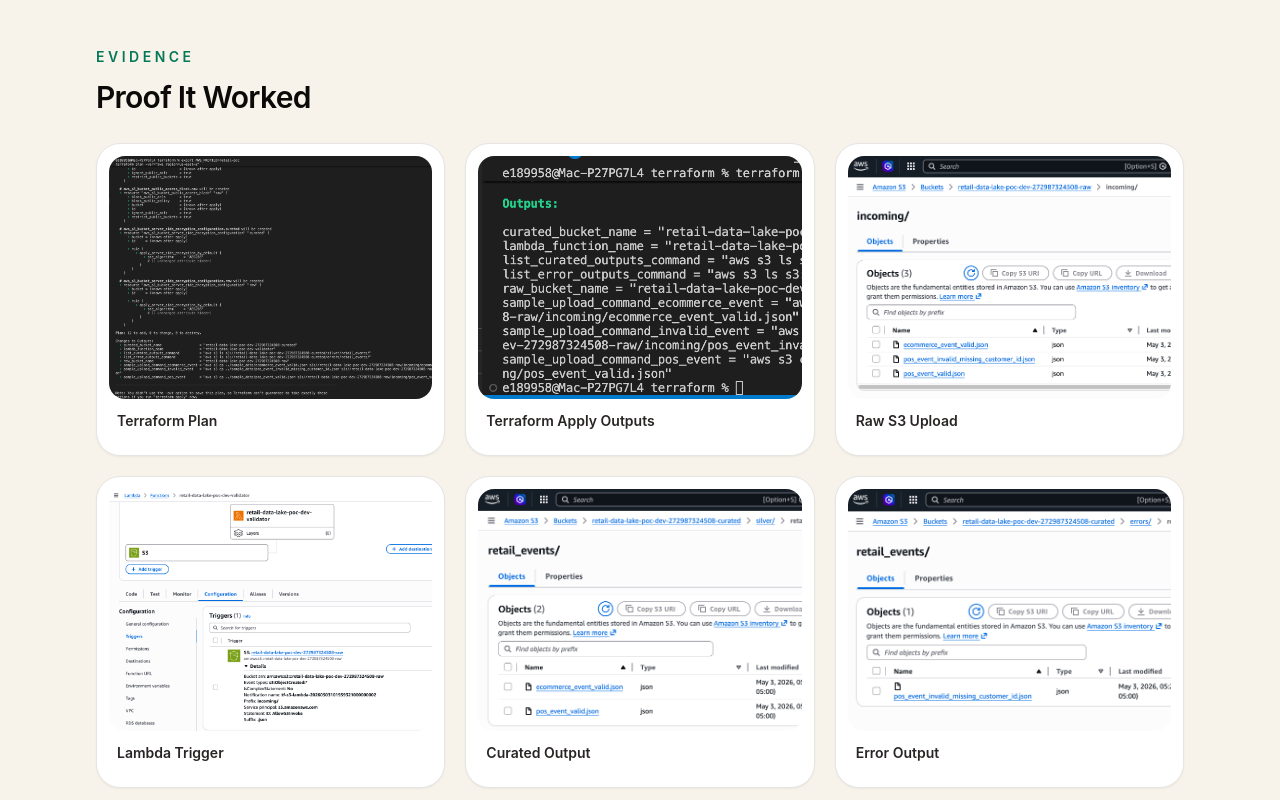
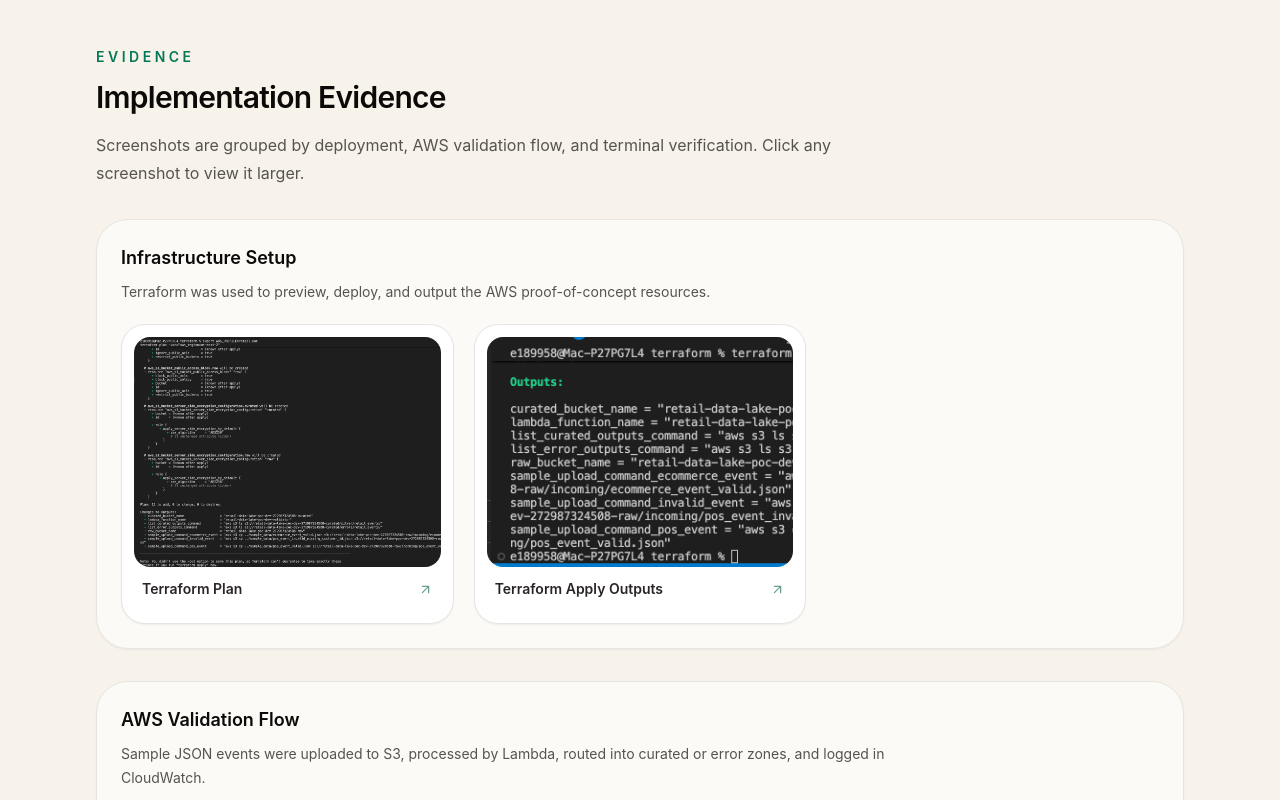
Before and after one commit to jenniferarias414/portfolio-v2, a React (Vite) app: page /case-studies/retail-data-lake-system-design in a window 1280 px wide. Shown: the part 3300-4100 px from the top of the page. Built offline with nearby package versions, Linux system fonts and the light colour scheme.

Commit message:
Add retail data lake case study experience

```diff
--- a/src/App.jsx
+++ b/src/App.jsx
@@ -1,12 +1,25 @@
-import { BrowserRouter, Route, Routes } from "react-router-dom";
+import { useEffect } from "react";
+import { BrowserRouter, Route, Routes, useLocation } from "react-router-dom";
 import Home from "./pages/Home.jsx";
 import RetailDataLakeCaseStudy from "./pages/RetailDataLakeCaseStudy.jsx";
 
 const routerBasename = import.meta.env.BASE_URL.replace(/\/$/, "");
 
+function ScrollToTop() {
+  const { hash, pathname } = useLocation();
+
+  useEffect(() => {
+    if (hash) return;
+    window.scrollTo({ top: 0, left: 0, behavior: "instant" });
+  }, [hash, pathname]);
+
+  return null;
+}
+
 function App() {
   return (
     <BrowserRouter basename={routerBasename}>
+      <ScrollToTop />
       <Routes>
         <Route path="/" element={<Home />} />
         <Route path="/case-studies/retail-data-lake-system-design" element={<RetailDataLakeCaseStudy />} />
--- /dev/null
+++ b/src/components/ImageLightbox.jsx
@@ -0,0 +1,68 @@
+import { ChevronLeft, ChevronRight, X } from "lucide-react";
+import { useEffect } from "react";
+
+function ImageLightbox({ image, onClose, onNext, onPrevious, hasMultiple = false }) {
+  useEffect(() => {
+    if (!image) return undefined;
+
+    const handleKeyDown = (event) => {
+      if (event.key === "Escape") onClose();
+      if (event.key === "ArrowRight" && hasMultiple) onNext();
+      if (event.key === "ArrowLeft" && hasMultiple) onPrevious();
+    };
+
+    document.addEventListener("keydown", handleKeyDown);
+    return () => document.removeEventListener("keydown", handleKeyDown);
+  }, [hasMultiple, image, onClose, onNext, onPrevious]);
+
+  if (!image) return null;
+
+  return (
+    <div
+      className="fixed inset-0 z-[100] flex items-center justify-center bg-stone-950/85 px-4 py-6 backdrop-blur-sm"
+      onMouseDown={onClose}
+      role="dialog"
+      aria-modal="true"
+      aria-label={image.title}
+    >
+      <div className="relative flex max-h-full w-full max-w-6xl flex-col" onMouseDown={(event) => event.stopPropagation()}>
+        <button
+          type="button"
+          onClick={onClose}
+          className="absolute -top-3 right-0 z-10 inline-flex h-10 w-10 items-center justify-center rounded-full bg-white text-stone-900 shadow-lg transition hover:bg-emerald-50 focus:outline-none focus:ring-2 focus:ring-emerald-300 md:-right-3"
+          aria-label="Close screenshot preview"
+        >
+          <X size={18} />
+        </button>
+
+        {hasMultiple && (
+          <>
+            <button
+              type="button"
+              onClick={onPrevious}
+              className="absolute left-2 top-1/2 z-10 hidden h-11 w-11 -translate-y-1/2 items-center justify-center rounded-full bg-white/90 text-stone-900 shadow-lg transition hover:bg-emerald-50 focus:outline-none focus:ring-2 focus:ring-emerald-300 md:inline-flex"
+              aria-label="Previous screenshot"
+            >
+              <ChevronLeft size={20} />
+            </button>
+            <button
+              type="button"
+              onClick={onNext}
+              className="absolute right-2 top-1/2 z-10 hidden h-11 w-11 -translate-y-1/2 items-center justify-center rounded-full bg-white/90 text-stone-900 shadow-lg transition hover:bg-emerald-50 focus:outline-none focus:ring-2 focus:ring-emerald-300 md:inline-flex"
+              aria-label="Next screenshot"
+            >
+              <ChevronRight size={20} />
+            </button>
+          </>
+        )}
+
+        <figure className="overflow-hidden rounded-3xl border border-white/15 bg-white p-3 shadow-2xl shadow-black/30">
+          <img src={image.src} alt={image.title} className="max-h-[78vh] w-full rounded-2xl object-contain" />
+          <figcaption className="px-2 pb-1 pt-3 text-sm font-semibold text-stone-800">{image.title}</figcaption>
+        </figure>
+      </div>
+    </div>
+  );
+}
+
+export default ImageLightbox;
--- a/src/pages/RetailDataLakeCaseStudy.jsx
+++ b/src/pages/RetailDataLakeCaseStudy.jsx
@@ -1,5 +1,7 @@
 import { ArrowLeft, ArrowUpRight, CheckCircle2, GitBranch } from "lucide-react";
+import { useMemo, useState } from "react";
 import { Link } from "react-router-dom";
+import ImageLightbox from "../components/ImageLightbox.jsx";
 
 const githubUrl = "https://github.com/jenniferarias414/retail-data-lake-system-design/tree/main";
 const imageBase = `${import.meta.env.BASE_URL}case-study-images/retail-data-lake/`;
@@ -16,16 +18,36 @@
   "PII masking and error routing",
 ];
 
-const proofImages = [
+const evidenceGroups = [
+  {
+    title: "Infrastructure Setup",
+    description: "Terraform was used to preview, deploy, and output the AWS proof-of-concept resources.",
+    images: [
       { title: "Terraform Plan", src: "terraform-plan.png" },
       { title: "Terraform Apply Outputs", src: "terraform-apply.png" },
+    ],
+  },
+  {
+    title: "AWS Validation Flow",
+    description:
+      "Sample JSON events were uploaded to S3, processed by Lambda, routed into curated or error zones, and logged in CloudWatch.",
+    images: [
       { title: "Raw S3 Upload", src: "raw-s3-upload.png" },
       { title: "Lambda Trigger", src: "lambda-trigger.png" },
       { title: "Curated Output", src: "curated-output.png" },
       { title: "Error Output", src: "error-output.png" },
       { title: "CloudWatch Logs", src: "cloudwatch-logs.png" },
+    ],
+  },
+  {
+    title: "Terminal Verification",
+    description:
+      "The terminal output confirms valid records were masked and routed to the Silver path, while invalid records were routed to the error path with validation metadata.",
+    images: [
       { title: "Valid Terminal Output", src: "terminal-valid-output.png" },
       { title: "Invalid Terminal Output", src: "terminal-invalid-output.png" },
+    ],
+  },
 ];
 
 const skills = [
@@ -55,8 +77,26 @@
 }
 
 function RetailDataLakeCaseStudy() {
+  const [activeImageIndex, setActiveImageIndex] = useState(null);
+  const evidenceImages = useMemo(
+    () => evidenceGroups.flatMap((group) => group.images.map((image) => ({ ...image, src: `${imageBase}${image.src}` }))),
+    []
+  );
+  const activeImage = activeImageIndex === null ? null : evidenceImages[activeImageIndex];
+  const showNextImage = () => setActiveImageIndex((index) => (index === null ? 0 : (index + 1) % evidenceImages.length));
+  const showPreviousImage = () =>
+    setActiveImageIndex((index) => (index === null ? evidenceImages.length - 1 : (index - 1 + evidenceImages.length) % evidenceImages.length));
+
   return (
     <main className="min-h-screen bg-[#f7f3ea] text-stone-950">
+      <ImageLightbox
+        image={activeImage}
+        hasMultiple={evidenceImages.length > 1}
+        onClose={() => setActiveImageIndex(null)}
+        onNext={showNextImage}
+        onPrevious={showPreviousImage}
+      />
+
       <section className="px-5 pb-16 pt-10 md:px-8 md:pb-20 md:pt-14">
         <div className="mx-auto max-w-6xl">
           <Link to="/#projects" className="inline-flex items-center gap-2 text-sm font-semibold text-emerald-900 transition hover:text-stone-950">
@@ -86,10 +126,10 @@
                 A practical architecture story: business requirements, future-state AWS design, infrastructure-as-code, and a working validation slice.
               </p>
               <div className="mt-6 flex flex-wrap gap-3">
-                <a href={githubUrl} target="_blank" rel="noreferrer" className="inline-flex items-center gap-2 rounded-full bg-emerald-900 px-4 py-2 text-sm font-semibold text-white shadow-sm shadow-emerald-950/10 transition hover:bg-stone-950">
+                <a href={githubUrl} target="_blank" rel="noreferrer" className="inline-flex items-center gap-2 rounded-full bg-emerald-900 px-4 py-2 text-sm font-semibold text-white shadow-sm shadow-emerald-950/10 transition-all duration-200 hover:-translate-y-0.5 hover:bg-stone-950 hover:shadow-md focus:outline-none focus:ring-2 focus:ring-emerald-700 focus:ring-offset-2">
                   <GitBranch size={16} /> View GitHub Repo
                 </a>
-                <Link to="/#projects" className="inline-flex items-center gap-2 rounded-full border border-stone-300 bg-white/75 px-4 py-2 text-sm font-semibold text-stone-800 transition hover:border-emerald-800 hover:bg-emerald-50 hover:text-emerald-900">
+                <Link to="/#projects" className="inline-flex items-center gap-2 rounded-full border border-stone-300 bg-white/75 px-4 py-2 text-sm font-semibold text-stone-800 transition-all duration-200 hover:-translate-y-0.5 hover:border-emerald-800 hover:bg-emerald-50 hover:text-emerald-900 focus:outline-none focus:ring-2 focus:ring-emerald-700 focus:ring-offset-2">
                   Back to Projects
                 </Link>
               </div>
@@ -160,13 +200,46 @@
         </div>
       </Section>
 
-      <Section eyebrow="Evidence" title="Proof It Worked">
+      <Section eyebrow="Evidence" title="Implementation Evidence">
+        <p className="-mt-3 mb-8 max-w-3xl text-base leading-7 text-stone-600">
+          Screenshots are grouped by deployment, AWS validation flow, and terminal verification. Click any screenshot to view it larger.
+        </p>
+        <div className="space-y-8">
+          {evidenceGroups.map((group) => (
+            <div key={group.title} className="rounded-[2rem] border border-stone-200 bg-white/60 p-5 shadow-sm md:p-6">
+              <div className="mb-5 max-w-3xl">
+                <h3 className="text-lg font-semibold text-stone-950">{group.title}</h3>
+                <p className="mt-2 text-sm leading-6 text-stone-600">{group.description}</p>
+              </div>
               <div className="grid gap-5 md:grid-cols-2 lg:grid-cols-3">
-          {proofImages.map((image) => (
-            <figure key={image.src} className="overflow-hidden rounded-3xl border border-stone-200 bg-white p-3 shadow-sm transition hover:border-emerald-800/25 hover:shadow-xl hover:shadow-stone-900/5">
-              <img src={`${imageBase}${image.src}`} alt={image.title} className="aspect-[4/3] w-full rounded-2xl object-cover object-left-top" />
-              <figcaption className="px-2 py-3 text-sm font-semibold text-stone-800">{image.title}</figcaption>
-            </figure>
+                {group.images.map((image) => {
+                  const fullSrc = `${imageBase}${image.src}`;
+                  const imageIndex = evidenceImages.findIndex((item) => item.src === fullSrc);
+
+                  return (
+                    <button
+                      key={image.src}
+                      type="button"
+                      onClick={() => setActiveImageIndex(imageIndex)}
+                      className="group cursor-pointer overflow-hidden rounded-3xl border border-stone-200 bg-white p-3 text-left shadow-sm transition-all duration-200 hover:-translate-y-1 hover:border-emerald-800/30 hover:shadow-xl hover:shadow-stone-900/8 focus:outline-none focus:ring-2 focus:ring-emerald-700 focus:ring-offset-2 focus:ring-offset-[#f7f3ea]"
+                      aria-label={`View larger screenshot: ${image.title}`}
+                    >
+                      <span className="block overflow-hidden rounded-2xl bg-stone-100">
+                        <img
+                          src={fullSrc}
+                          alt={image.title}
+                          className="aspect-[4/3] w-full object-cover object-left-top transition duration-300 group-hover:scale-[1.025] group-hover:brightness-105"
+                        />
+                      </span>
+                      <span className="flex items-center justify-between gap-3 px-2 py-3 text-sm font-semibold text-stone-800">
+                        {image.title}
+                        <ArrowUpRight className="shrink-0 text-emerald-800 opacity-60 transition group-hover:translate-x-0.5 group-hover:opacity-100" size={15} />
+                      </span>
+                    </button>
+                  );
+                })}
+              </div>
+            </div>
           ))}
         </div>
       </Section>
```
Lines whose indentation alone changed are shown as unchanged.
